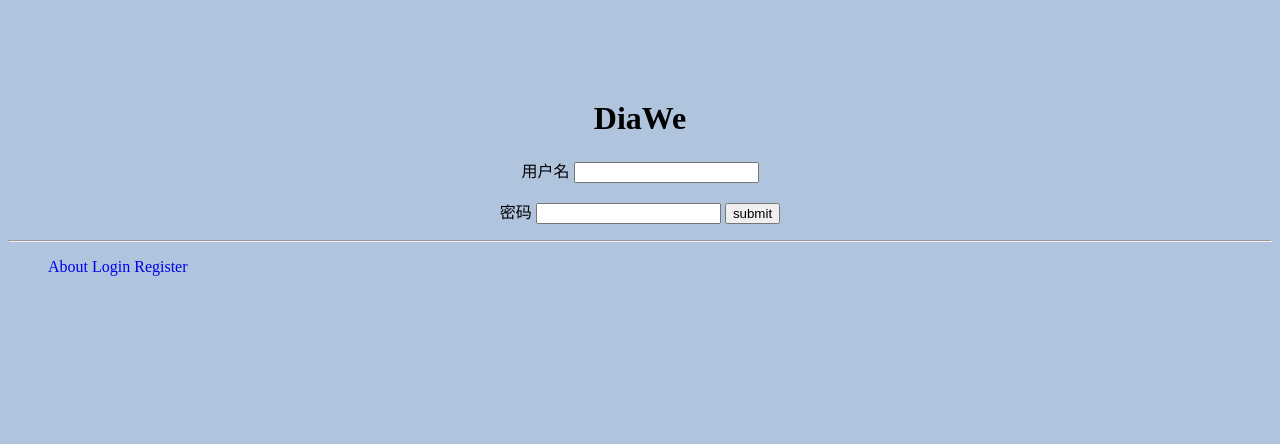
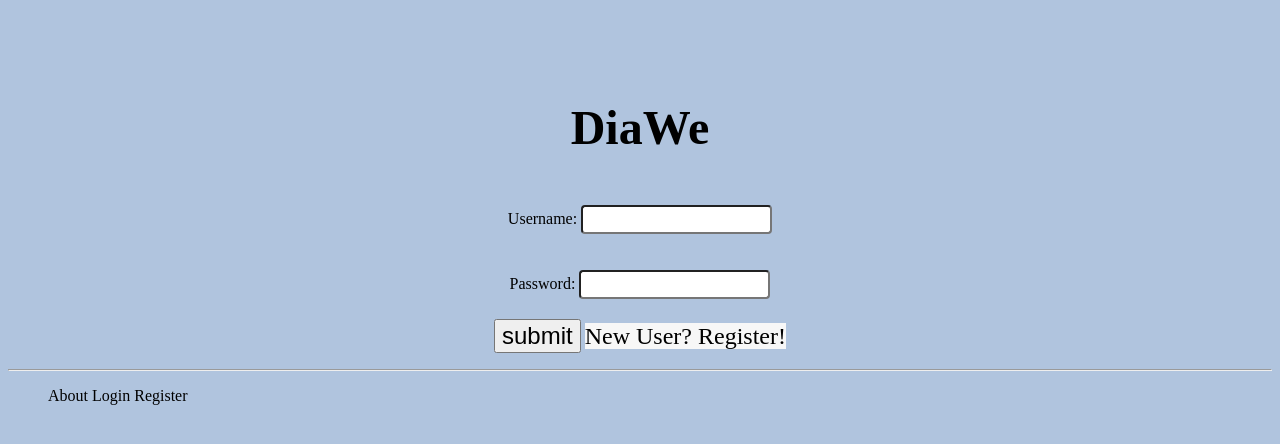
Before and after one commit to GreedSqualo/diawe_project, a Django app: page / in a window 1280 px wide. Shown: the top 444 px of the page. Run offline with Django 3.2, Linux system fonts and the light colour scheme.

Commit message:
add some css pages

```diff
--- a/static/css/login.css
+++ b/static/css/login.css
@@ -1,3 +1,40 @@
-h1 {text-align:center;
-    margin-top: 100px;}
-form {text-align: center;}
+h1 {
+    text-align:center;
+    font-size:3em;
+    margin-top: 100px;
+    margin-bottom: 50px;
+}
+
+input[type=text] {
+    padding: 5px 5px;
+    border-radius: 4px;
+    margin-bottom: 20px;
+}
+
+input[type=password] {
+    padding: 5px 5px;
+    border-radius: 4px;
+    margin-bottom: 20px;
+}
+
+input[type=submit] {
+    font-size:1.5em;
+}
+
+p {
+    text-align:center;
+}
+
+a.login:link, a.login:visited {
+    font-size:1.5em;
+    background-color:#f7f7f7;
+    text-decoration:none;
+    text-align:center;
+    color:#000000;
+}
+
+a.login:hover,a.login:active {
+    font-size:1.5em;
+    text-decoration:none;
+    background-color:#ececec;
+}
--- a/static/css/mystyle.css
+++ b/static/css/mystyle.css
@@ -1,2 +1,24 @@
-body {background-color:#b0c4de;}
-a {text-decoration:none;}
+body {
+    background-color:#b0c4de;
+}
+
+a.base:link {
+    text-decoration:none;
+    color:#000000;
+}
+
+a.base:visited {
+    text-decoration:none;
+    color:#23366b;
+}
+
+a.base:hover {
+    text-decoration:underline;
+    font-size:150%;
+    color:#207a50;
+}
+
+a.base:active {
+    text-decoration:underline;
+    color:#52d829;
+}
--- a/templates/diawe/base.html
+++ b/templates/diawe/base.html
@@ -18,9 +18,9 @@
     <hr />
     <div>
         <ul>
-            <a href="{% url 'diawe:about' %}">About</a>
-            <a href="{% url 'diawe:login' %}">Login</a>
-            <a href="{% url 'diawe:register' %}">Register</a>
+            <a class="base" href="{% url 'diawe:about' %}">About</a>
+            <a class="base" href="{% url 'diawe:login' %}">Login</a>
+            <a class="base" href="{% url 'diawe:register' %}">Register</a>
         </ul>
     </div>
 </html>
--- a/templates/diawe/login.html
+++ b/templates/diawe/login.html
@@ -15,13 +15,15 @@ Login
 <form action="/login/" method="post">
     {% csrf_token %}
     <p>
-        <label>用户名</label>
+        <label>Username: </label>
         <input name="user" type="text">
     </p>
     <p>
-        <label>密码</label>
-        <input name="pwd" type="pwd">
+        <label>Password: </label>
+        <input name="pwd" type="password">
+        <br />
         <input type="submit" value="submit" >
+        <a class="login" href="{% url 'diawe:register' %}">New User? Register!</a>
         <br />
         <span style="color: red;">{{error_msg }}</span>
     </p>
```
